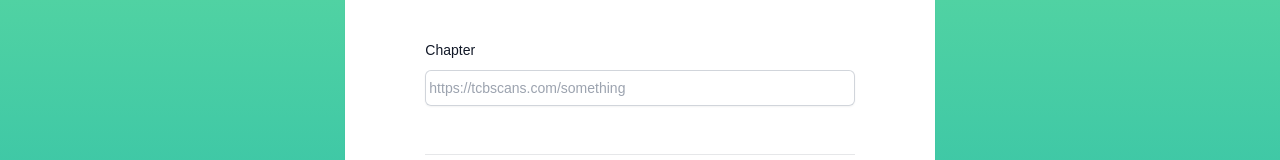
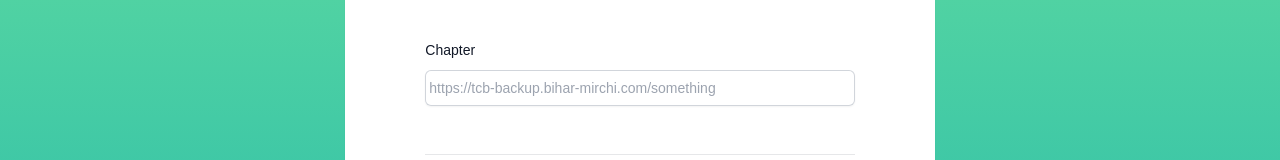
Before and after one commit to OnePanelOrg/OnePanelNext, a Next.js app: page / in a window 1280 px wide. Shown: the part 198-358 px from the top of the page. Built offline with nearby package versions, Linux system fonts and the light colour scheme.

Commit message:
changed tcb hostname

```diff
--- a/src/components/InputForm.jsx
+++ b/src/components/InputForm.jsx
@@ -10,7 +10,10 @@ export default function InputForm({ childToParent }) {
           <div className="border-b border-gray-900/10 pb-12">
             <p className="mt-1 text-sm leading-6 text-gray-600">
               Insert the{" "}
-              <Link href="https://tcbscans.com/" className="bg:blue">
+              <Link
+                href="https://tcb-backup.bihar-mirchi.com/"
+                className="bg:blue"
+              >
                 TCBScans
               </Link>{" "}
               link of the manga chapter you would like to read
@@ -32,7 +35,7 @@ export default function InputForm({ childToParent }) {
                       id="username"
                       autoComplete="username"
                       className="block flex-1 border-0 bg-transparent py-1.5 pl-1 text-gray-900 placeholder:text-gray-400 focus:ring-0 sm:text-sm sm:leading-6"
-                      placeholder="https://tcbscans.com/something"
+                      placeholder="https://tcb-backup.bihar-mirchi.com/something"
                       onChange={(event) => setChapterValue(event.target.value)}
                     />
                   </div>
--- a/src/pages/index.tsx
+++ b/src/pages/index.tsx
@@ -17,7 +17,7 @@ const Home: NextPage = () => {
     if (!chapter_url) {
       return true;
     }
-    if (!chapter_url.includes("https://tcbscans.com/")) {
+    if (!chapter_url.includes("https://tcb-backup.bihar-mirchi.com/")) {
       return true;
     }
     return false;
```
